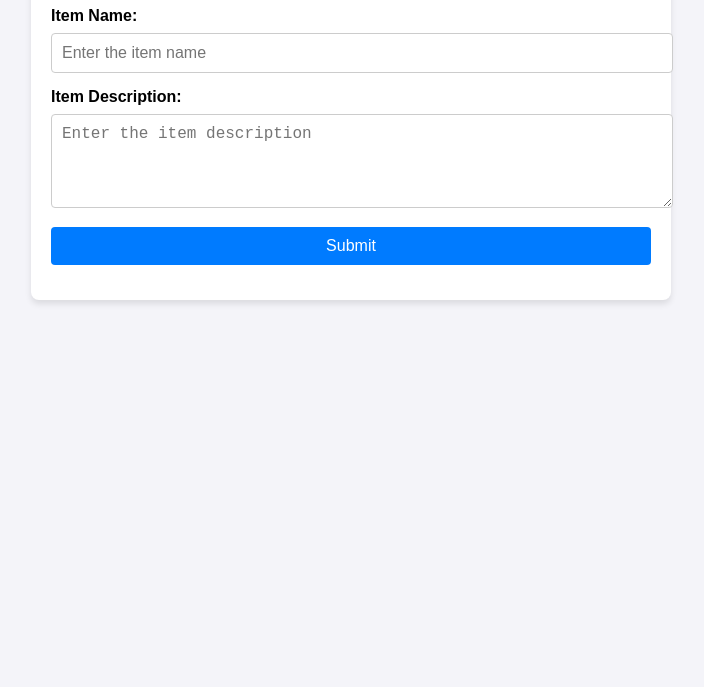
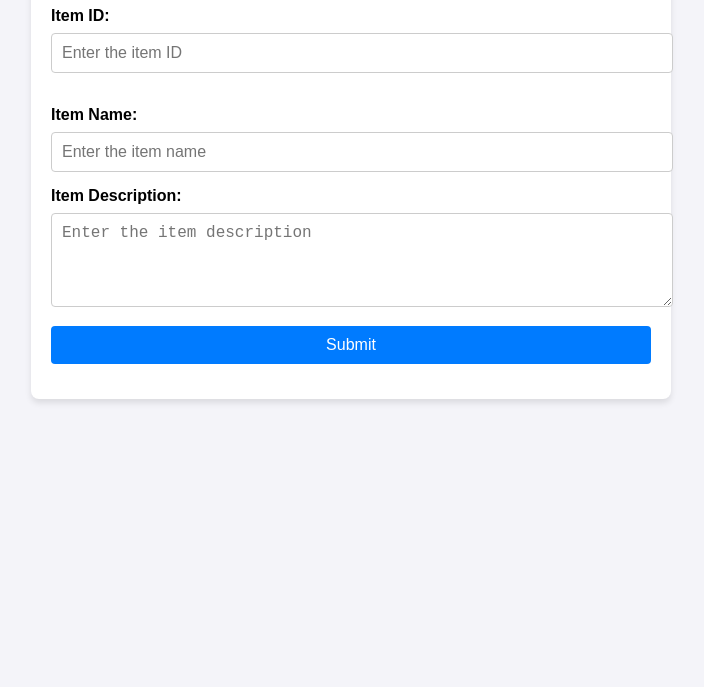
Before and after one commit to Rupesh2898/tutedude, a plain HTML site: page index.html in a window 1280 px wide. Shown: the part 113-800 px from the top of the page, without its empty margins (289-993 px from the left). Drawn offline with Linux system fonts and the light colour scheme.

Commit message:
Add Item ID field to the To-Do form

```diff
--- a/index.html
+++ b/index.html
@@ -54,6 +54,10 @@
   <div class="container">
     <h1>To-Do Page</h1>
     <form action="/submittodoitem" method="POST">
+        <label for="itemID">Item ID:</label>
+<input type="text" id="itemID" name="itemID" placeholder="Enter the item ID" required><br><br>
+
+
       <label for="itemName">Item Name:</label>
       <input type="text" id="itemName" name="itemName" placeholder="Enter the item name" required>
 
```
